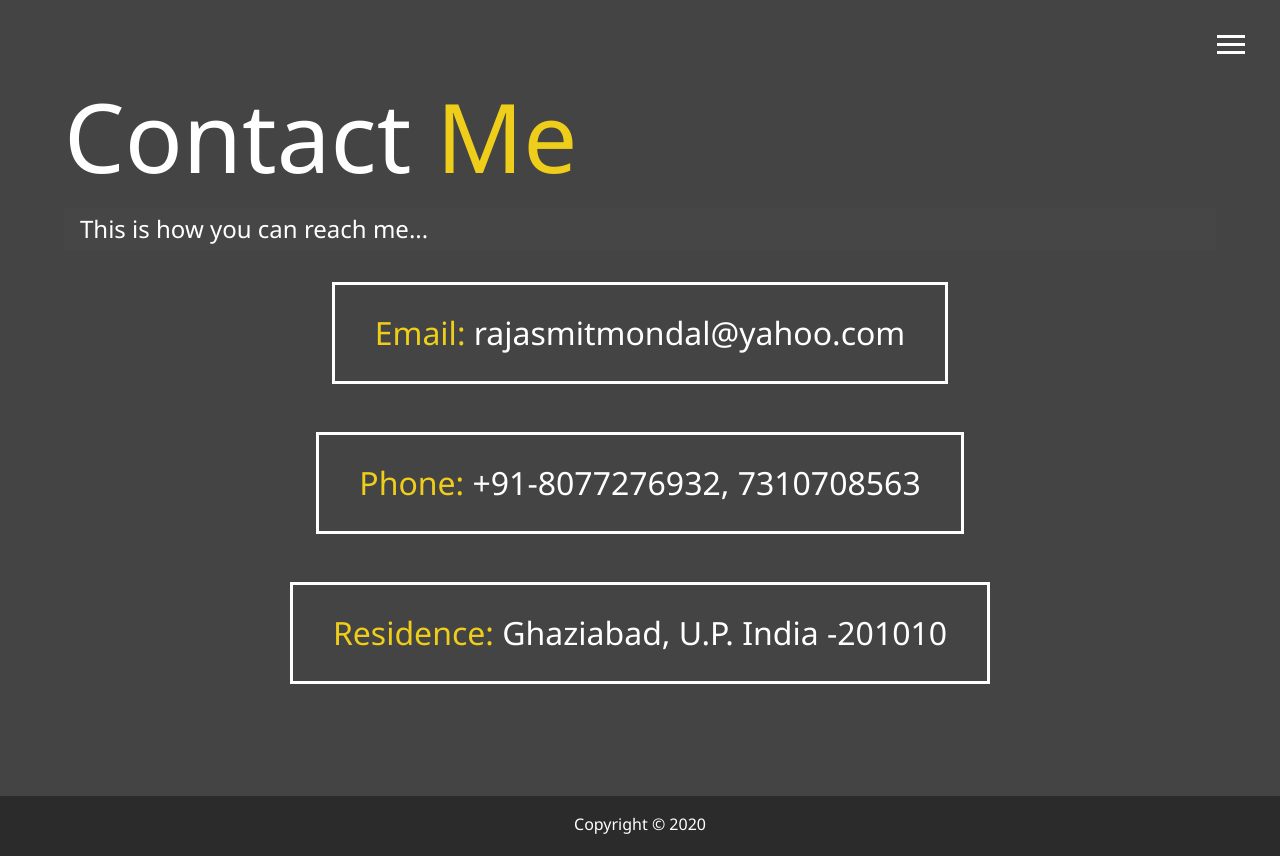
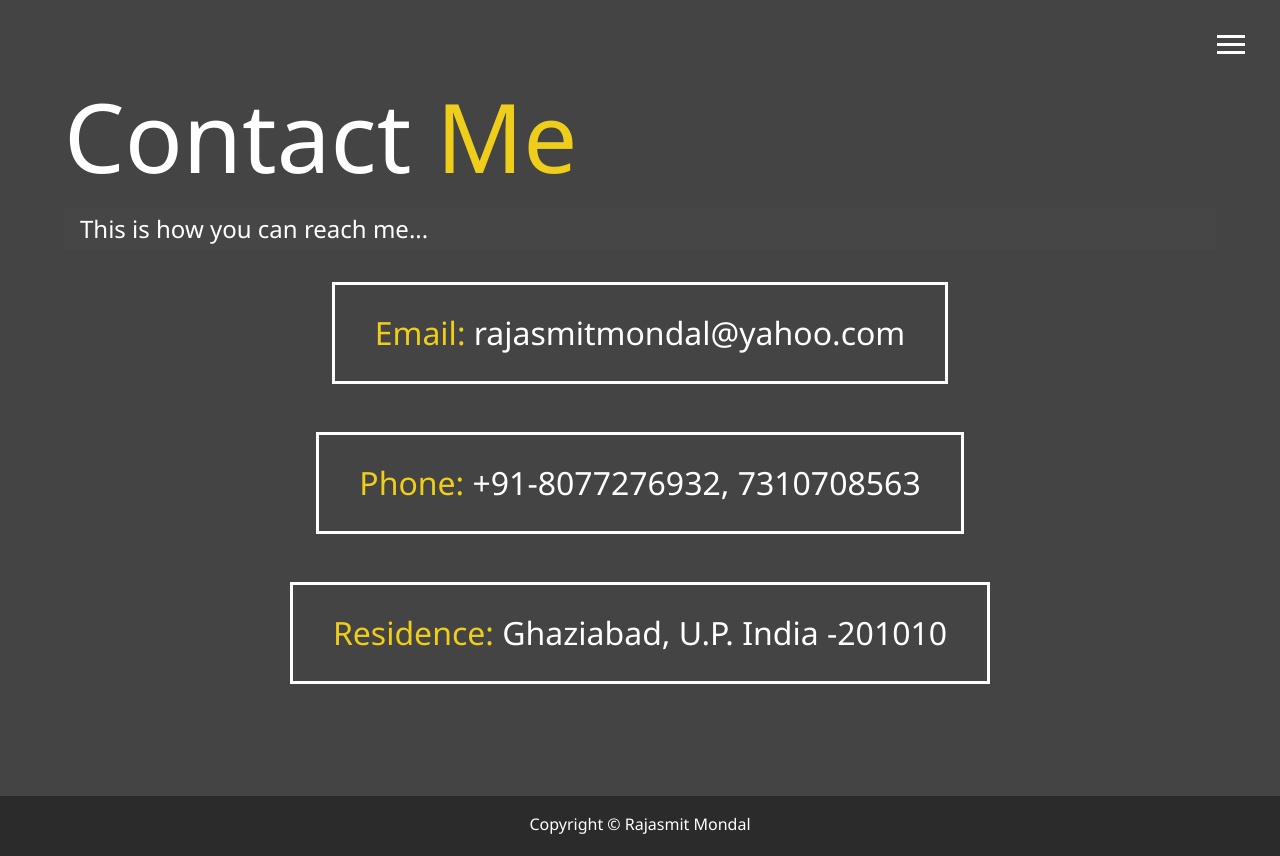
Before and after one commit to Rajasmit/modern_portfolio, a website: page dist/contact.html in a window 1280 px wide. Drawn offline with Linux system fonts and the light colour scheme.

Commit message:
Update contact.html

```diff
--- a/dist/contact.html
+++ b/dist/contact.html
@@ -75,7 +75,7 @@
     </main>
 
     <footer id="main-footer">
-      Copyright &copy; 2020
+      Copyright &copy; Rajasmit Mondal
     </footer>
 
     <script src="js/main.js"></script>
```
